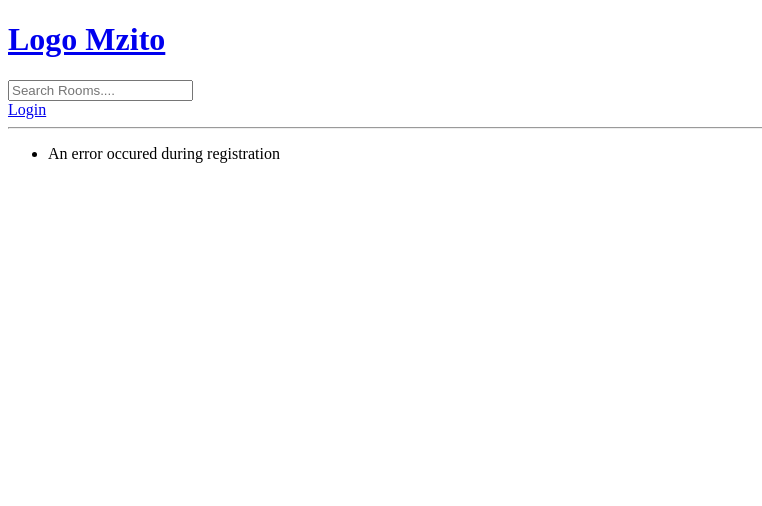
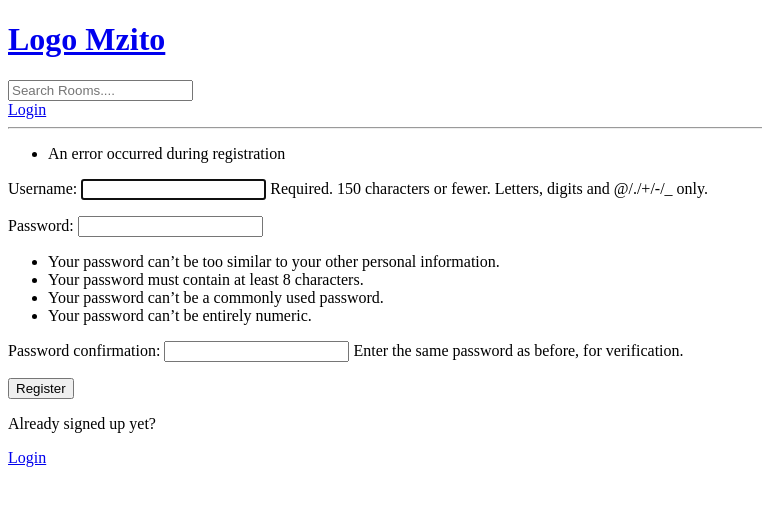
Before and after one commit to vincenttommi/try-django, a Django app: page /register/ in a window 1280 px wide. Shown: the top 506 px of the page, without its empty margins (0-762 px from the left). Run offline with Django 4.2, Linux system fonts and the light colour scheme.

Commit message:
user registration completed

```diff
--- a/elimu_site/wera/templates/wera/login_register.html
+++ b/elimu_site/wera/templates/wera/login_register.html
@@ -17,26 +17,22 @@
      <input type="password" name="password" placeholder="Enter Password" />
 
     <input  type="submit" value="Login" />
-
-    <p>haven't  signed up yet?</p>
-    <a href="{%  url 'register'%}" > Sign up</a>
-
 </form>
+<p>haven't  signed up yet?</p>
+<a href="{%   url  'register' %}" > Sign up</a>
 </div>
 
-
+{% else %}
 
 <div>
 <form  method="POST"   action="">
     {% csrf_token %}
     {{form.as_p}}
     {% comment %} wraps the paragraph page that makes the styling better {% endcomment %}
-    <p>Already signed up yet?</p>
-    <a  href-"  {%  url 'login' %}">Login</a>
-
+    <input type="submit" value="Register"/>
 </form>
+<p>Already signed up yet?</p>
+<a  href="  {%  url 'login' %}">Login</a>
 </div>
-
-
 {%  endif %}
  {% endblock content %}%
--- a/elimu_site/wera/views.py
+++ b/elimu_site/wera/views.py
@@ -166,21 +166,26 @@ def logoutUser(request):
     logout(request)
     return redirect('home')
 
+
+
 def registerPage(request):
-    form = UserCreationForm(request.POST)
-    #writing an if statement that process the form
+    form = UserCreationForm()
+    user = None  # Initialize the user variable
+
     if request.method == 'POST':
-
+        form = UserCreationForm(request.POST)
         if form.is_valid():
             user = form.save(commit=False)
-        #getting current user name and updating to lowercase()
-        user.username = user.username.lower()
-        user.save()
-        login(request, user)
-        return redirect('home')
+            # Getting the current username and updating to lowercase()
+            user.username = user.username.lower()
+            user.save()
+            login(request, user)
+            return redirect('home')
+        else:
+            # Handle the case where the form is not valid
+            # For example, you can display an error message or redirect to a registration error page
+            return HttpResponse("Registration failed. Please check the form.")
+    else:
+        messages.error(request, 'An error occurred during registration')
 
-    else:
-        messages.error(request, 'An error occured during registration')
-
-    form = UserCreationForm()
-    return render(request, 'wera/login_register.html', {'form':form})
+    return render(request, 'wera/login_register.html', {'form': form})
```
